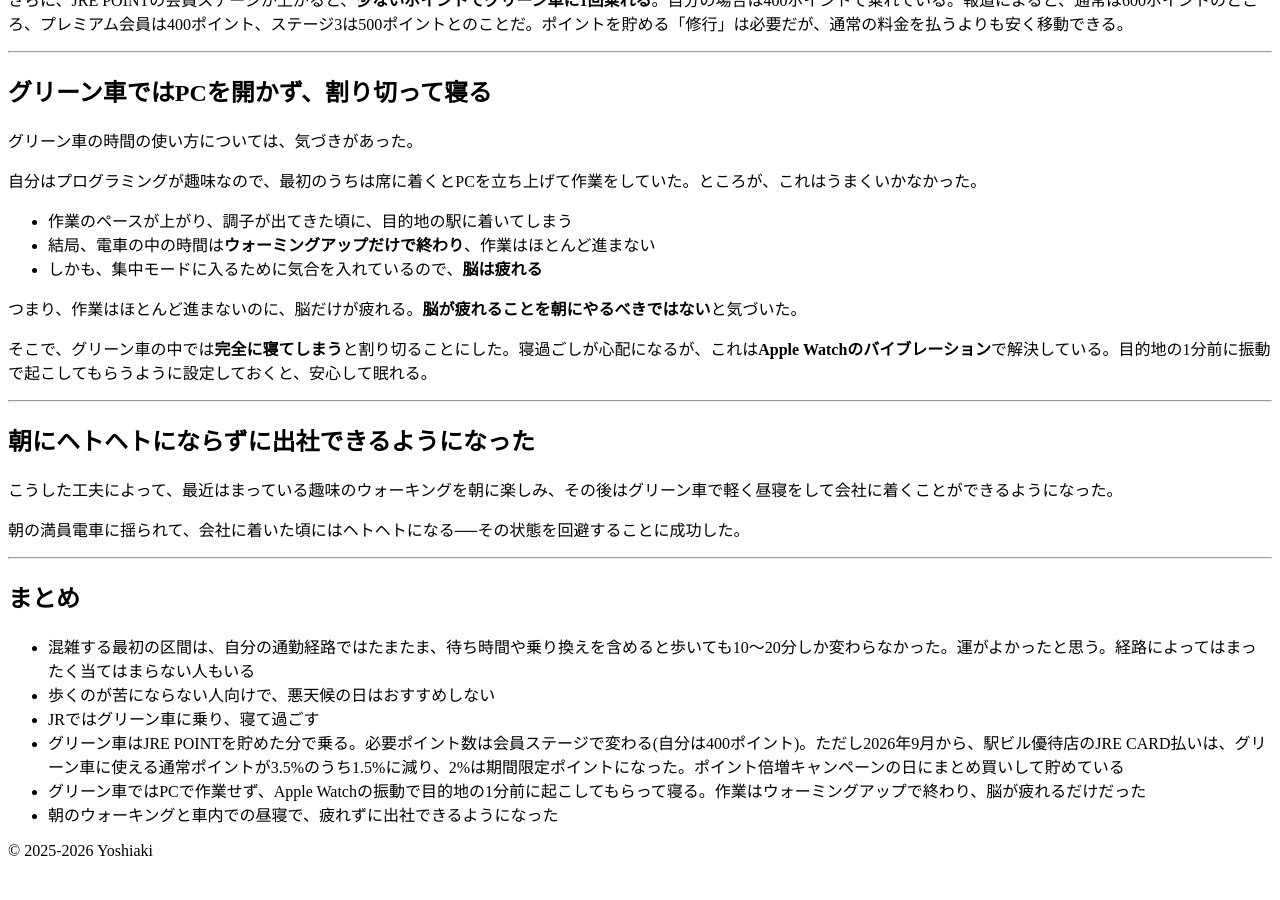
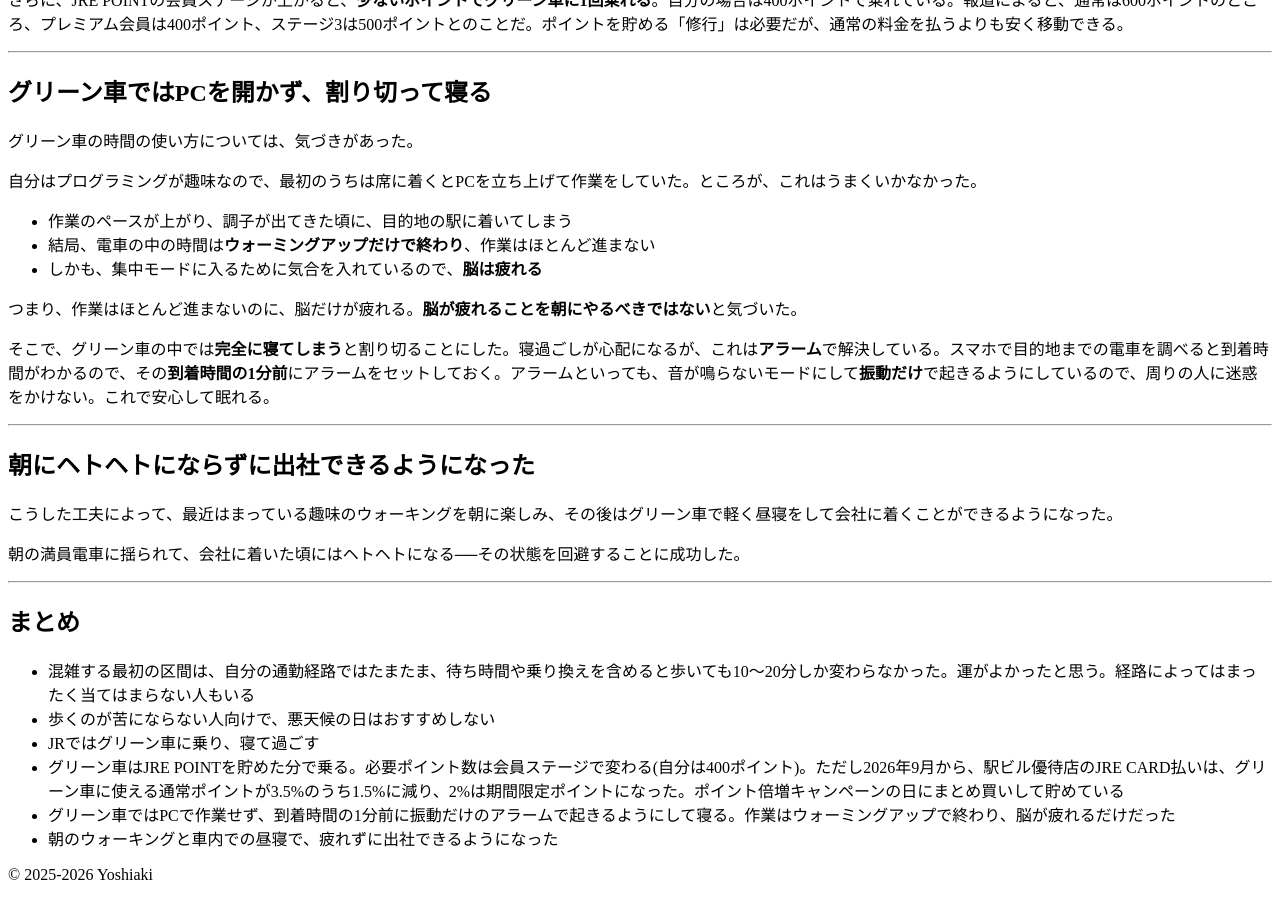
Before and after one commit to yossato/articles, a Jekyll site: the page built from _posts/2026-11-11-commute-walk-green-car.md, in a window 1280 px wide and 900 px high, scrolled down 1592 px. Built offline with Jekyll 4.4.1, drawn with Linux system fonts in a browser that asks for light colours; before the commit the page ends 2468 px from its top, so only the background shows below that.

Commit message:
寝過ごし対策を振動のみのアラームに修正
Co-Authored-By: Claude Sonnet 5.5 <noreply@anthropic.com>
Claude-Session: https://claude.ai/code/session_01WBBc6WzyLAjRqzY3r4uPec

```diff
--- a/_posts/2026-11-11-commute-walk-green-car.md
+++ b/_posts/2026-11-11-commute-walk-green-car.md
@@ -81,7 +81,7 @@ description: "朝の通勤電車の混雑を避けるため、乗り換えの多
 
 つまり、作業はほとんど進まないのに、脳だけが疲れる。**脳が疲れることを朝にやるべきではない**と気づいた。
 
-そこで、グリーン車の中では**完全に寝てしまう**と割り切ることにした。寝過ごしが心配になるが、これは**Apple Watchのバイブレーション**で解決している。目的地の1分前に振動で起こしてもらうように設定しておくと、安心して眠れる。
+そこで、グリーン車の中では**完全に寝てしまう**と割り切ることにした。寝過ごしが心配になるが、これは**アラーム**で解決している。スマホで目的地までの電車を調べると到着時間がわかるので、その**到着時間の1分前**にアラームをセットしておく。アラームといっても、音が鳴らないモードにして**振動だけ**で起きるようにしているので、周りの人に迷惑をかけない。これで安心して眠れる。
 
 ---
 
@@ -99,5 +99,5 @@ description: "朝の通勤電車の混雑を避けるため、乗り換えの多
 - 歩くのが苦にならない人向けで、悪天候の日はおすすめしない
 - JRではグリーン車に乗り、寝て過ごす
 - グリーン車はJRE POINTを貯めた分で乗る。必要ポイント数は会員ステージで変わる(自分は400ポイント)。ただし2026年9月から、駅ビル優待店のJRE CARD払いは、グリーン車に使える通常ポイントが3.5%のうち1.5%に減り、2%は期間限定ポイントになった。ポイント倍増キャンペーンの日にまとめ買いして貯めている
-- グリーン車ではPCで作業せず、Apple Watchの振動で目的地の1分前に起こしてもらって寝る。作業はウォーミングアップで終わり、脳が疲れるだけだった
+- グリーン車ではPCで作業せず、到着時間の1分前に振動だけのアラームで起きるようにして寝る。作業はウォーミングアップで終わり、脳が疲れるだけだった
 - 朝のウォーキングと車内での昼寝で、疲れずに出社できるようになった
```
